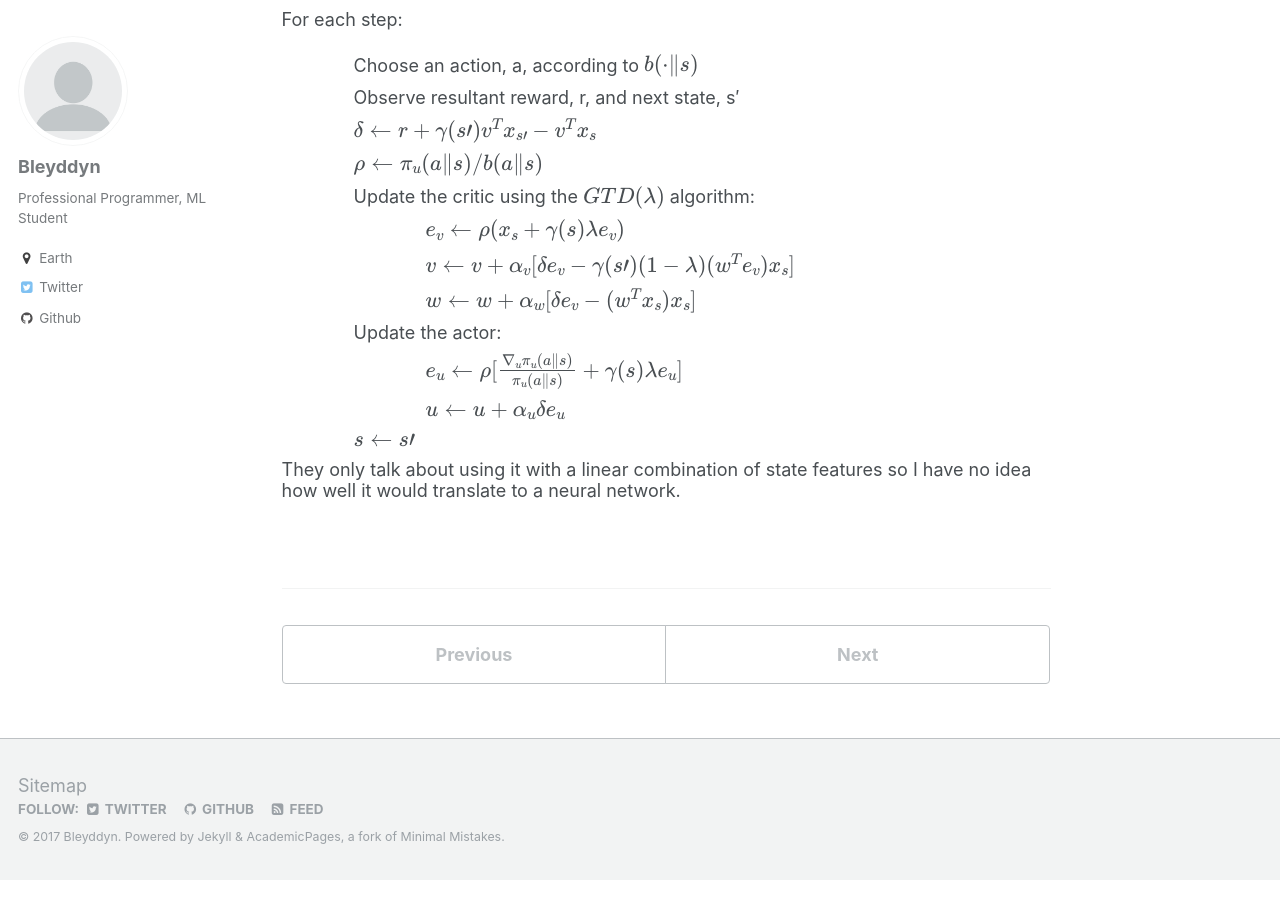
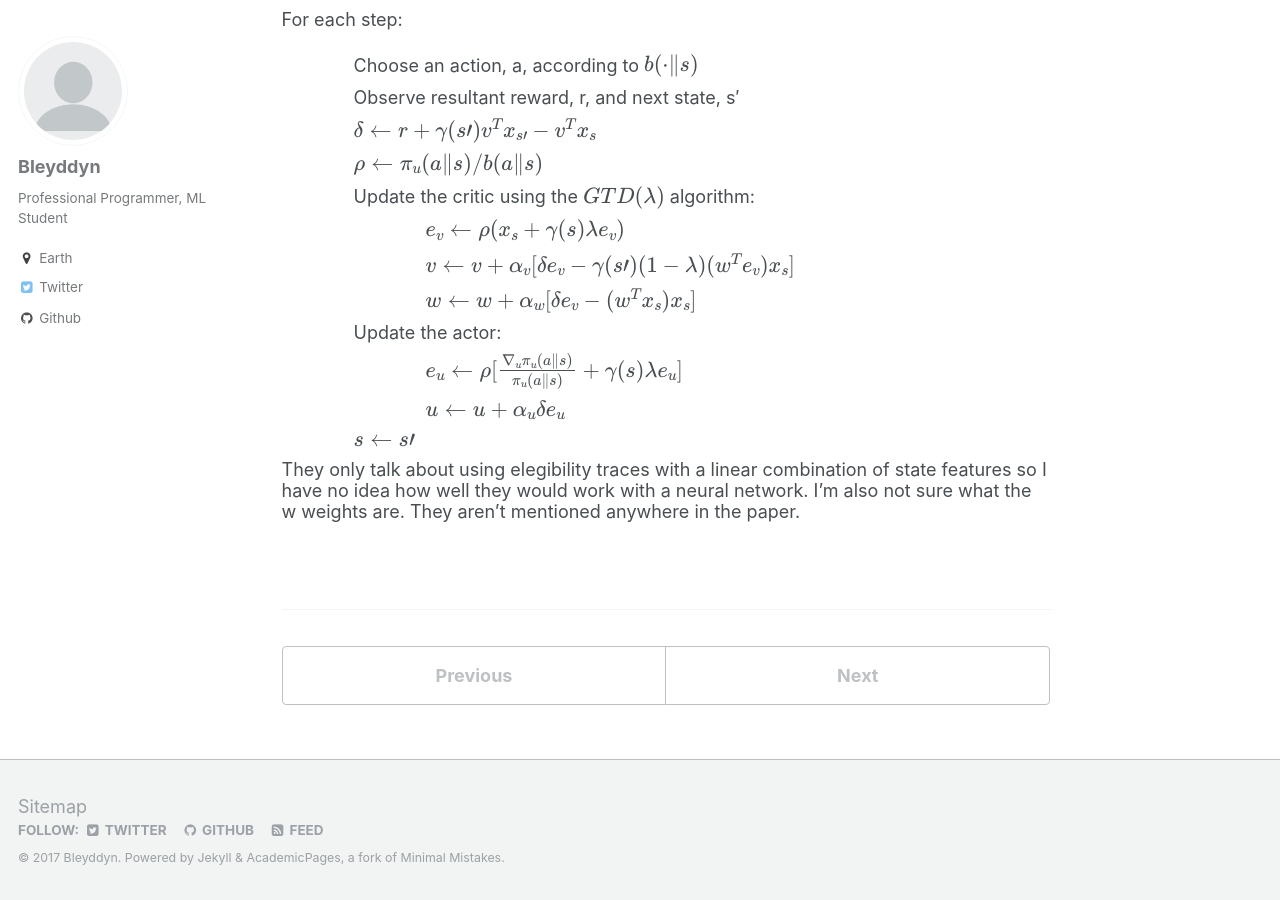
Before and after one commit to Bleyddyn/Bleyddyn.github.io, a Jekyll site: the page built from _publications/2017-07-01-off-policy-actor-critic.md, in a window 1280 px wide and 900 px high, scrolled down 704 px. Built offline with Jekyll 4.4.1, drawn with Linux system fonts in a browser that asks for light colours; formulas are drawn with MathJax 3; before the commit the page ends 1583 px from its top, so only the background shows below that.

Commit message:
Added comments to the off-policy AC notes.

```diff
--- a/_publications/2017-07-01-off-policy-actor-critic.md
+++ b/_publications/2017-07-01-off-policy-actor-critic.md
@@ -56,4 +56,4 @@ p.algo {
 </div>
 
 
-They only talk about using it with a linear combination of state features so I have no idea how well it would translate to a neural network.
+They only talk about using elegibility traces with a linear combination of state features so I have no idea how well they would work with a neural network. I'm also not sure what the w weights are. They aren't mentioned anywhere in the paper.
```
